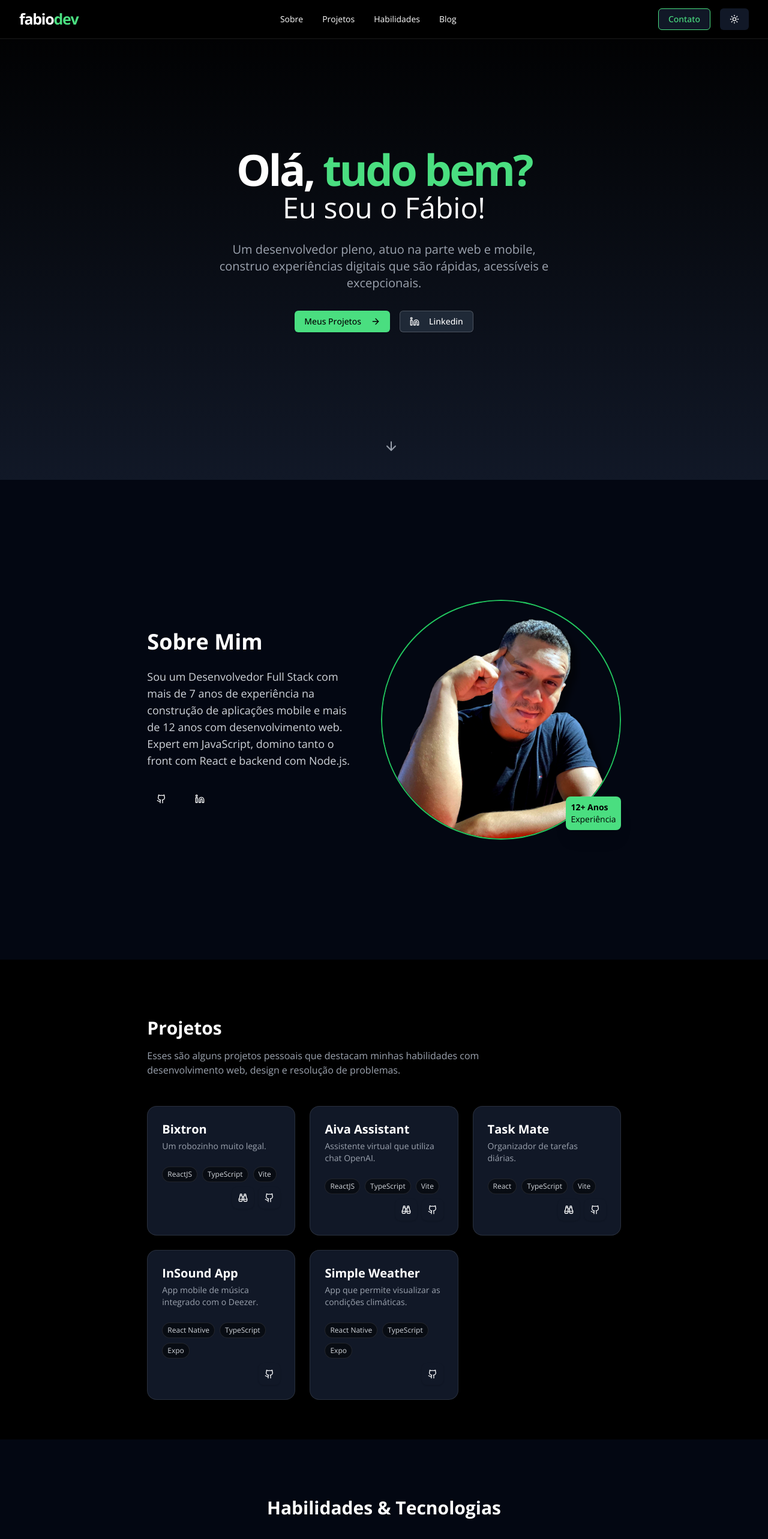
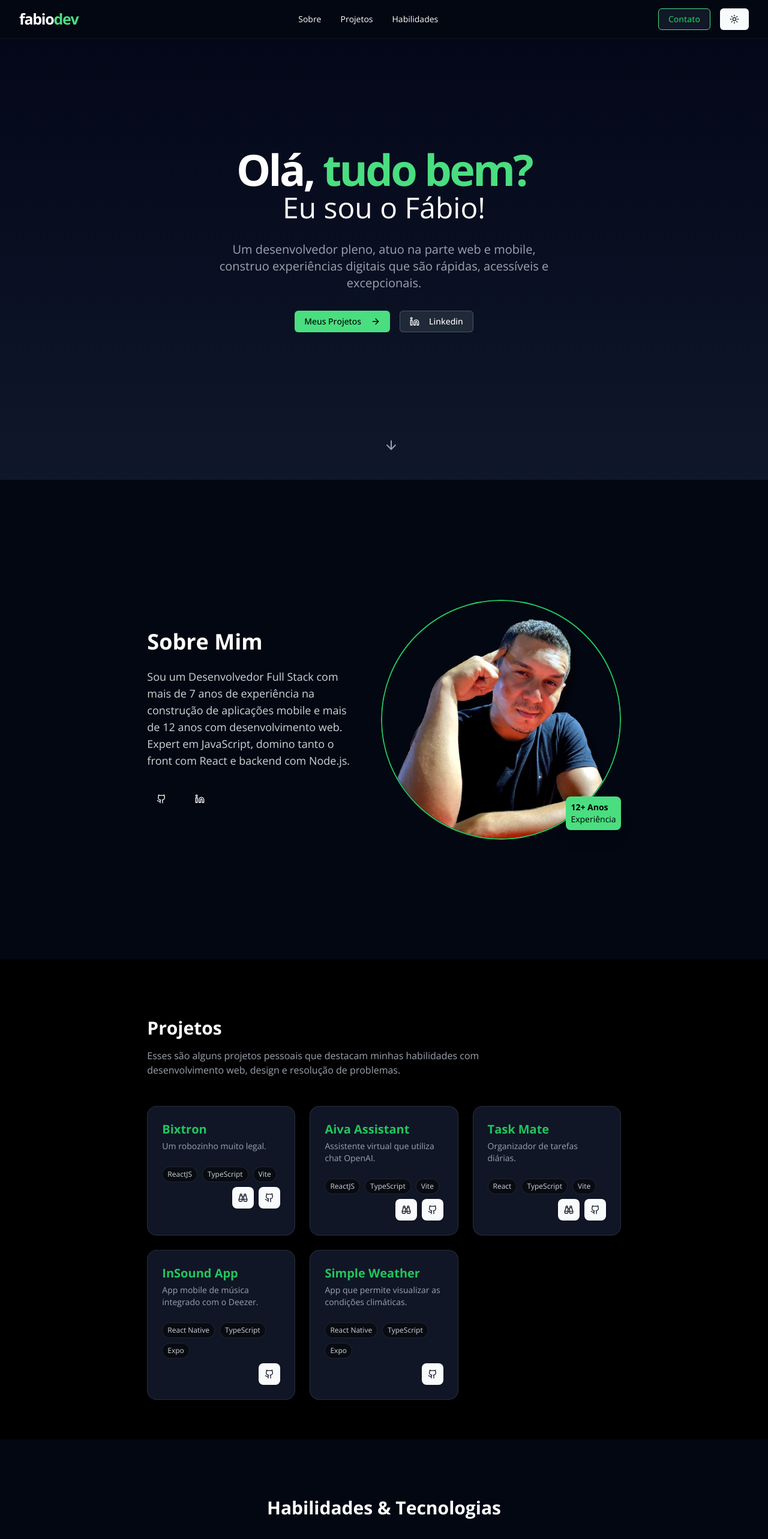
Before and after one commit to fabi0dev/portfolio-v2, a React (Vite) app: page / in a window 1280 px wide. Shown: the top 2566 px of the page at 60% size. Built offline with nearby package versions, Linux system fonts and the light colour scheme.

Commit message:
theme fix links fix

```diff
--- a/src/hooks/useTheme.ts
+++ b/src/hooks/useTheme.ts
@@ -4,7 +4,7 @@ type Theme = "light" | "dark";
 
 export function useTheme() {
   const [currentTheme, setCurrentTheme] = useState<Theme>(
-    (localStorage.getItem("theme") as Theme) || "light"
+    (localStorage.getItem("theme") as Theme) || "dark"
   );
 
   useEffect(() => {
@@ -17,7 +17,7 @@ export function useTheme() {
   }, [currentTheme]);
 
   const toggleTheme = () => {
-    setCurrentTheme((prev: Theme) => (prev === "dark" ? "light" : "dark"));
+    setCurrentTheme((prev: Theme) => (prev === "light" ? "dark" : "light"));
   };
 
   const setTheme = (theme: Theme) => setCurrentTheme(theme);
--- a/src/modules/public/Home/components/Header/index.tsx
+++ b/src/modules/public/Home/components/Header/index.tsx
@@ -1,9 +1,6 @@
 import { Button } from "@/components/ui/button";
 import { useTheme } from "@/hooks/useTheme";
-import { cn } from "@/lib/utils";
 import { ChevronsUp, Sun } from "lucide-react";
-import { Link } from "react-router-dom";
-
 import { motion, useMotionValueEvent, useScroll } from "framer-motion";
 import { useState } from "react";
 
@@ -18,15 +15,11 @@ export default function Header() {
 
   return (
     <>
-      <header
-        className={cn(
-          "fixed top-0 left-0 right-0 z-50 bg-black/80 backdrop-blur-sm border-b border-white/10"
-        )}
-      >
+      <header className="fixed top-0 left-0 right-0 z-50 backdrop-blur-sm border-b transition-colors border-black/10 bg-gray-900 dark:bg-gray-950 text-white dark:border-white/5">
         <div className="container flex items-center justify-between h-16">
-          <Link to="/" className="text-[25px] font-bold tracking-tighter">
+          <a href="/#" className="text-[25px] font-bold tracking-tighter">
             fabio<span className="text-green-400">dev</span>
-          </Link>
+          </a>
           <nav className="hidden md:flex items-center space-x-8">
             <a
               href="#about"
@@ -46,24 +39,23 @@ export default function Header() {
             >
               Habilidades
             </a>
-
-            <Link
+            {/*  <Link
               to="/blog"
               className="text-sm hover:text-green-400 transition-colors"
             >
               Blog
-            </Link>
+            </Link> */}
           </nav>
 
           <div className="flex items-center space-x-4">
             <Button
               variant="outline"
-              className="border-green-400 text-green-400 hover:bg-green-400/10 bg-gray-900"
+              className="border-green-400 text-green-500 hover:bg-green-400/10 bg-gray-900"
             >
               Contato
             </Button>
 
-            <Button onClick={() => toggleTheme()}>
+            <Button onClick={toggleTheme}>
               <Sun />
             </Button>
           </div>
@@ -77,10 +69,10 @@ export default function Header() {
         }}
         transition={{ duration: 0.5 }}
         animate={scrollYPos > 400 ? "visible" : "hidden"}
-        className={`fixed right-7 bottom-10 z-50 opacity-0`}
+        className="fixed right-7 bottom-10 z-50 opacity-0"
       >
         <a href="#" title="Voltar ao topo">
-          <ChevronsUp className="w-7 h-7 hover:text-slate-400 text-white" />
+          <ChevronsUp className="w-7 h-7 hover:text-slate-400" />
         </a>
       </motion.div>
     </>
--- a/src/modules/public/Home/components/HeroSection/index.tsx
+++ b/src/modules/public/Home/components/HeroSection/index.tsx
@@ -3,8 +3,8 @@ import { MyLinks } from "@/data/MyLinks";
 import { ArrowDown, ArrowRight, Linkedin } from "lucide-react";
 import { useState } from "react";
 import { Link } from "react-router-dom";
-
 import { useMotionValueEvent, useScroll, motion } from "framer-motion";
+import { cn } from "@/lib/utils";
 
 export default function HeroSection() {
   const { scrollY } = useScroll();
@@ -16,28 +16,34 @@ export default function HeroSection() {
 
   return (
     <section className="relative h-screen flex items-center">
-      <div className="absolute inset-0 bg-gradient-to-b  from-black to-gray-900 z-0" />
+      <div className="absolute inset-0 bg-gradient-to-b from-white to-slate-200 dark:from-slate-950 dark:to-slate-900 z-0" />
       <div className="container relative z-10">
         <div className="max-w-3xl mx-auto text-center">
           <h1 className="text-5xl md:text-7xl font-bold tracking-tighter mb-1">
-            Olá, <span className="text-green-400">tudo bem?</span>
+            Olá,{" "}
+            <span className="text-emerald-500 dark:text-green-400">
+              tudo bem?
+            </span>
             <br />
           </h1>
-
           <h2 className="text-4xl md:text-5xl mb-8">Eu sou o Fábio!</h2>
-          <p className="text-xl text-gray-400 mb-8 max-w-xl mx-auto">
+          <p className="text-xl text-gray-600 dark:text-gray-400 mb-8 max-w-xl mx-auto">
             Um desenvolvedor pleno, atuo na parte web e mobile, construo
             experiências digitais que são rápidas, acessíveis e excepcionais.
           </p>
           <div className="flex flex-wrap gap-4 justify-center">
-            <Button className="bg-green-400 hover:bg-green-500 text-black">
-              Meus Projetos <ArrowRight className="ml-2 h-4 w-4" />
-            </Button>
-
-            <Link to={MyLinks.Linkedin}>
+            <a href="#projects">
+              <Button className="border-green-400 bg-gray-700 dark:bg-green-400 dark:text-black text-green-400 hover:bg-gray-500 shadow-none">
+                Meus Projetos <ArrowRight className="ml-2 h-4 w-4" />
+              </Button>
+            </a>
+            <Link to={MyLinks.Linkedin} target="_blank">
               <Button
                 variant="outline"
-                className="border-white/20 hover:border-white/40 bg-gray-800"
+                className={cn(
+                  "hover:border-gray-400 bg-transparent dark:border-white/20 border-gray-400 text-gray-500 shadow-none",
+                  " dark:text-white dark:hover:border-white/40 dark:bg-gray-800"
+                )}
               >
                 <Linkedin className="h-4 w-4 mr-2" />
                 Linkedin
@@ -54,10 +60,13 @@ export default function HeroSection() {
         }}
         transition={{ duration: 0.5 }}
         animate={scrollYPos < 50 ? "visible" : "hidden"}
-        className="absolute  bottom-10 left-1/2"
+        className="absolute bottom-10 left-1/2"
       >
-        <div className=" -translate-x-1/2 animate-bounce">
-          <a href="#about" className="text-gray-400 hover:text-green-500">
+        <div className="-translate-x-1/2 animate-bounce">
+          <a
+            href="#about"
+            className="text-gray-600 dark:text-gray-400 hover:text-green-500"
+          >
             <ArrowDown className="h-6 w-6" />
           </a>
         </div>
--- a/src/modules/public/Home/components/ProjectsSection/components/ProjectCard/index.tsx
+++ b/src/modules/public/Home/components/ProjectsSection/components/ProjectCard/index.tsx
@@ -23,13 +23,13 @@ export default function ProjectCard({
   return (
     <div
       className={cn(
-        "group relative bg-gray-900 rounded-2xl overflow-hidden border border-white/10 transition-all",
+        "group relative bg-gray-900/95 rounded-2xl overflow-hidden border border-white/10 transition-all",
         " duration-300 hover:border-green-400/50 hover:shadow-lg hover:shadow-green-400/10"
       )}
     >
       <div className="p-6">
         <div className="flex items-start mb-1">
-          <h3 className="text-xl font-bold group-hover:text-green-500 ">
+          <h3 className="text-xl font-bold text-green-500 group-hover:text-green-500 ">
             {title}
           </h3>
         </div>
--- a/src/modules/public/Home/components/ProjectsSection/index.tsx
+++ b/src/modules/public/Home/components/ProjectsSection/index.tsx
@@ -3,7 +3,10 @@ import { PROJECTS } from "@/data/Projects";
 
 export default function ProjectsSection() {
   return (
-    <section id="projects" className="py-24 bg-black h-screen w-8/12 mx-auto">
+    <section
+      id="projects"
+      className="py-24 bg-gray-50 dark:bg-black h-screen w-8/12 mx-auto"
+    >
       <div className="container">
         <div className="flex flex-col md:flex-row justify-between items-start md:items-end mb-12">
           <div>
--- a/src/modules/public/Home/components/SkillsSection/components/SkillBadge/index.tsx
+++ b/src/modules/public/Home/components/SkillsSection/components/SkillBadge/index.tsx
@@ -8,8 +8,8 @@ export default function SkillBadge({ name }: SkillBadgeProps) {
   return (
     <div
       className={cn(
-        "px-4 py-2 bg-black/50 border border-white/10 rounded-full text-sm",
-        " transition-all duration-300 hover:border-green-400/50 hover:text-green-400"
+        "px-4 py-2 bg-black/5 dark:bg-black/50 border border-white/10 rounded-full text-sm",
+        " transition-all duration-300 hover:border-green-400/50 dark:hover:text-green-400 hover:text-green-600 hover:border-green-500"
       )}
     >
       {name}
--- a/src/modules/public/Home/components/SkillsSection/index.tsx
+++ b/src/modules/public/Home/components/SkillsSection/index.tsx
@@ -3,7 +3,7 @@ import SkillBadge from "./components/SkillBadge";
 
 export default function SkillsSection() {
   return (
-    <section id="skills" className="py-24 bg-gray-950">
+    <section id="skills" className="py-24 bg-white dark:bg-gray-950">
       <div className="container w-8/12 mx-auto">
         <h2 className="text-3xl font-bold mb-12 text-center">
           Habilidades & Tecnologias
@@ -11,7 +11,7 @@ export default function SkillsSection() {
         <div className="grid grid-cols-1 md:grid-cols-2 gap-12">
           {SKILLS.map(({ category, skills }) => (
             <div key={category} className="cursor-default">
-              <h3 className="text-xl font-semibold mb-6 text-green-400">
+              <h3 className="text-xl font-semibold mb-6 text-green-500 dark:text-green-400">
                 {category}
               </h3>
               <div className="flex flex-wrap gap-3">
--- a/src/modules/public/Home/index.tsx
+++ b/src/modules/public/Home/index.tsx
@@ -8,7 +8,7 @@ import HeroSection from "./components/HeroSection";
 
 export default function Home() {
   return (
-    <div className="min-h-screen bg-black text-white">
+    <div className="min-h-screen bg-gray-50 dark:bg-black text-gray-900 dark:text-white">
       <Header />
 
       <HeroSection />
@@ -19,7 +19,7 @@ export default function Home() {
 
       <SkillsSection />
 
-      <ContactSection />
+      {/*   <ContactSection /> */}
 
       <FooterSection />
     </div>
```
Also changed, not shown: src/modules/public/Home/components/AboutSection/index.tsx (+8 -3 lines), src/modules/public/Home/components/ContactSection/index.tsx (+14 -23 lines), src/modules/public/Home/components/FooterSection/index.tsx (+2 -7 lines).
